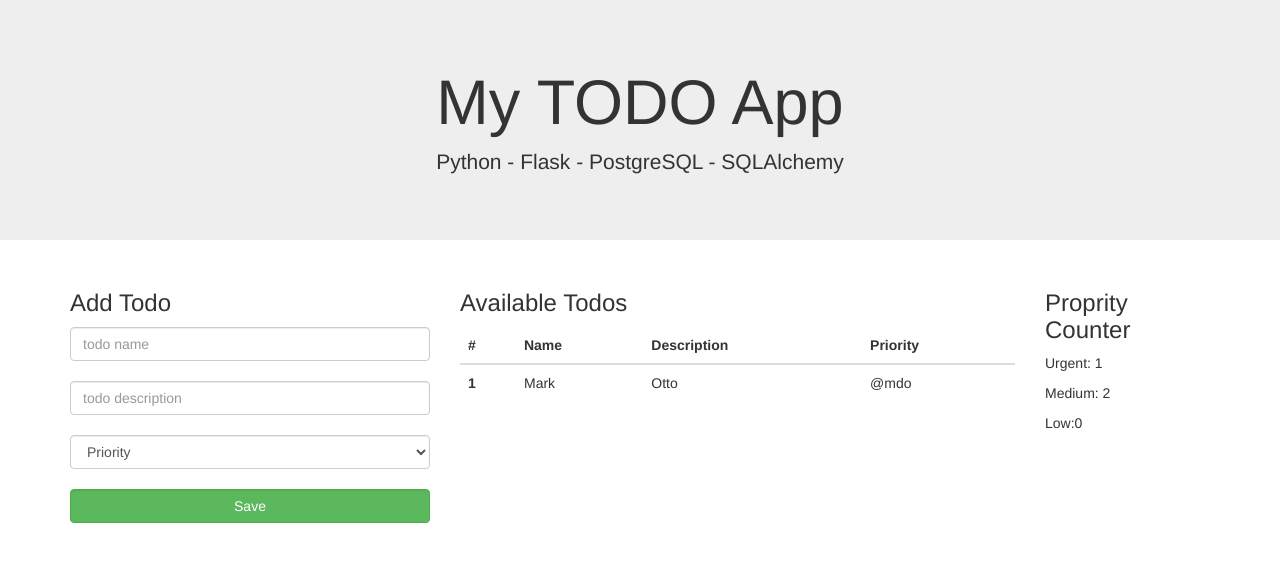
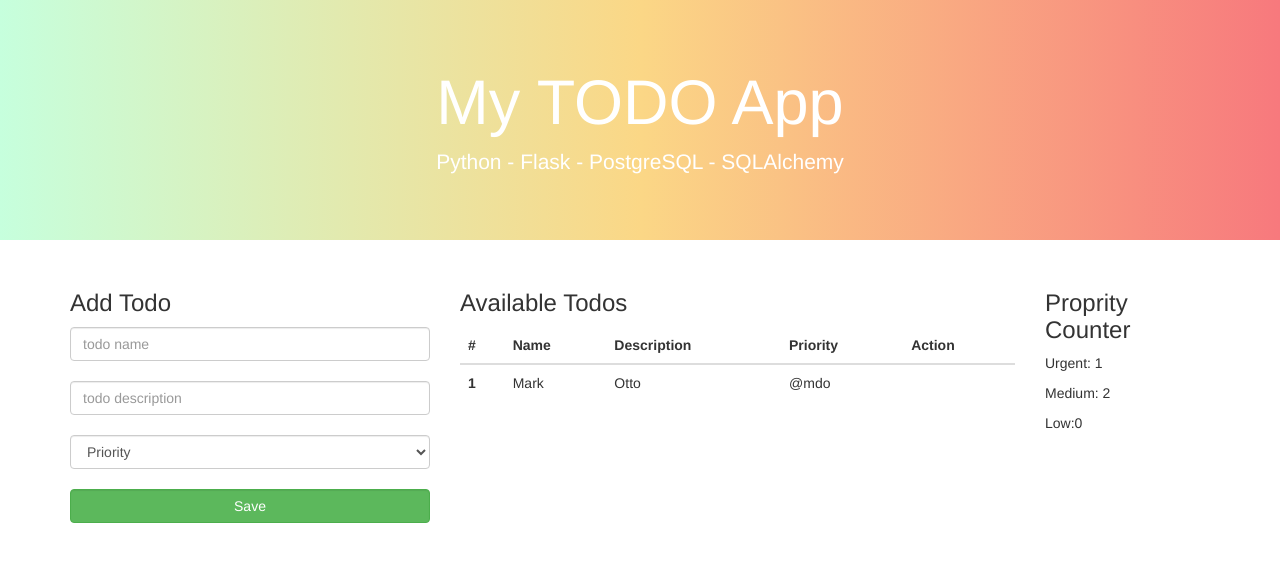
Before and after one commit to mulukenmenberu/Python-Bug-tracker, a Flask app: page / in a window 1280 px wide. Shown: the top 562 px of the page. Run offline with Flask 2, Linux system fonts and the light colour scheme; some libraries are stand-ins or nearby versions.

Commit message:
image added

```diff
--- a/requirements.txt
+++ b/requirements.txt
@@ -1,3 +1,4 @@
 flask==2.2.2
 sqlalchemy==1.4.41
 flask-wtf==0.1.1
+flask-restful==0.3.6
--- a/templates/index.html
+++ b/templates/index.html
@@ -1,15 +1,22 @@
 <!DOCTYPE html>
 <html lang="en">
 <head>
-  <title>Bootstrap Example</title>
+  <title>Python Flask Todo App</title>
   <meta charset="utf-8">
   <meta name="viewport" content="width=device-width, initial-scale=1">
   <link rel="stylesheet" href="https://maxcdn.bootstrapcdn.com/bootstrap/3.4.1/css/bootstrap.min.css">
   <script src="https://ajax.googleapis.com/ajax/libs/jquery/3.6.0/jquery.min.js"></script>
   <script src="https://maxcdn.bootstrapcdn.com/bootstrap/3.4.1/js/bootstrap.min.js"></script>
-<style>
+
+  <link rel="stylesheet" href="https://cdnjs.cloudflare.com/ajax/libs/font-awesome/4.7.0/css/font-awesome.min.css">
+  <style>
     .header{
-    background-color: linear-gradient(rgb(119, 27, 27), #fff, rgb(18, 33, 147), #fff);
+color:white;
+
+background: #C6FFDD;
+background: -webkit-linear-gradient(to left, #f7797d, #FBD786, #C6FFDD);
+background: linear-gradient(to left, #f7797d, #FBD786, #C6FFDD); /* W3C, IE 10+/ Edge, Firefox 16+, Chrome 26+, Opera 12+, Safari 7+ */
+
 }
 </style>
 </head>
@@ -48,6 +55,7 @@
             <th scope="col">Name</th>
             <th scope="col">Description</th>
             <th scope="col">Priority</th>
+            <th scope="col">Action</th>
           </tr>
         </thead>
         <tbody>
@@ -56,6 +64,9 @@
             <td>Mark</td>
             <td>Otto</td>
             <td>@mdo</td>
+            <td>
+              <span><i class="fa-solid fa-trash"></i></span>
+            </td>
           </tr>
 
         </tbody>
```
Also changed, not shown: README.md.
